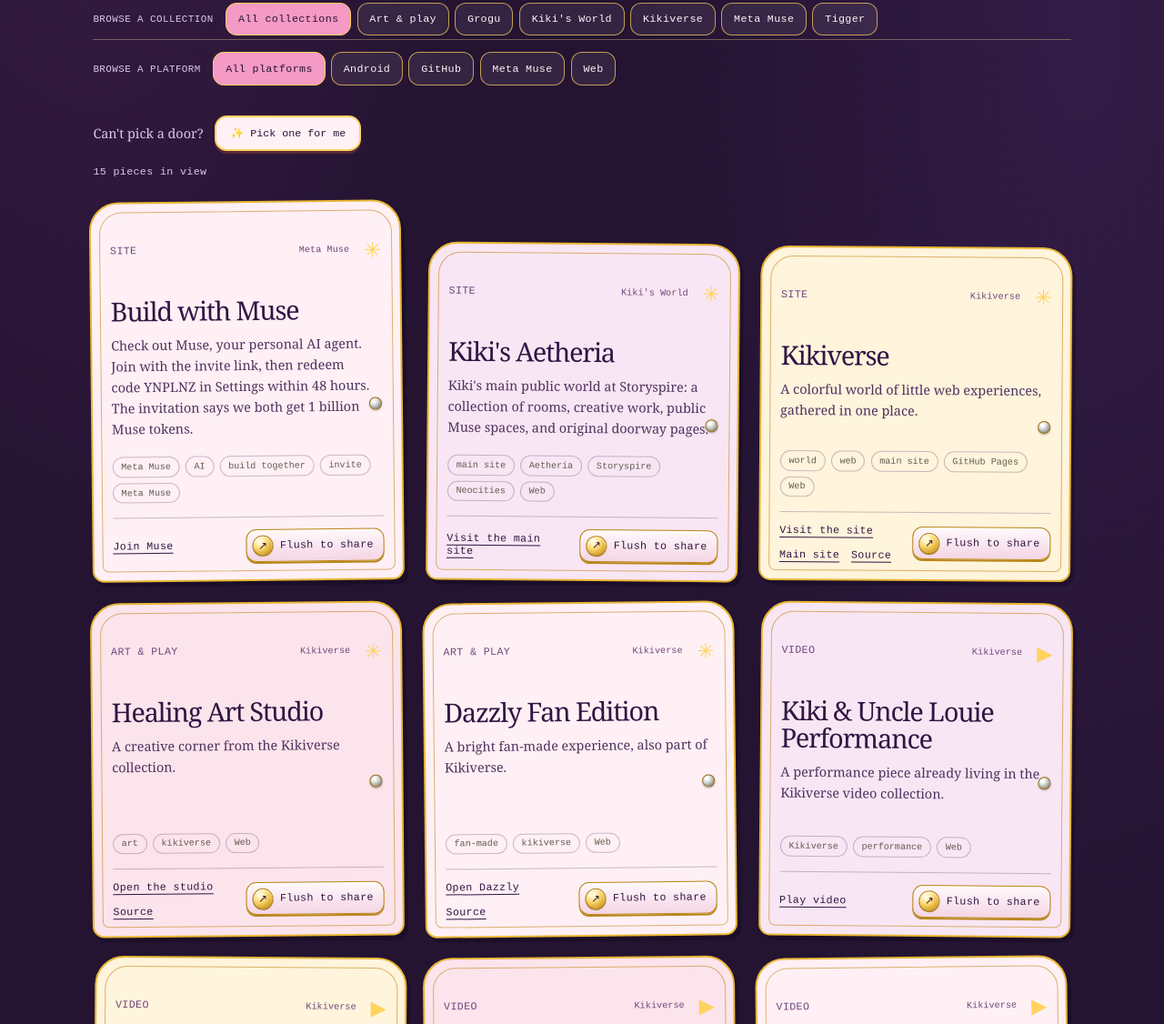
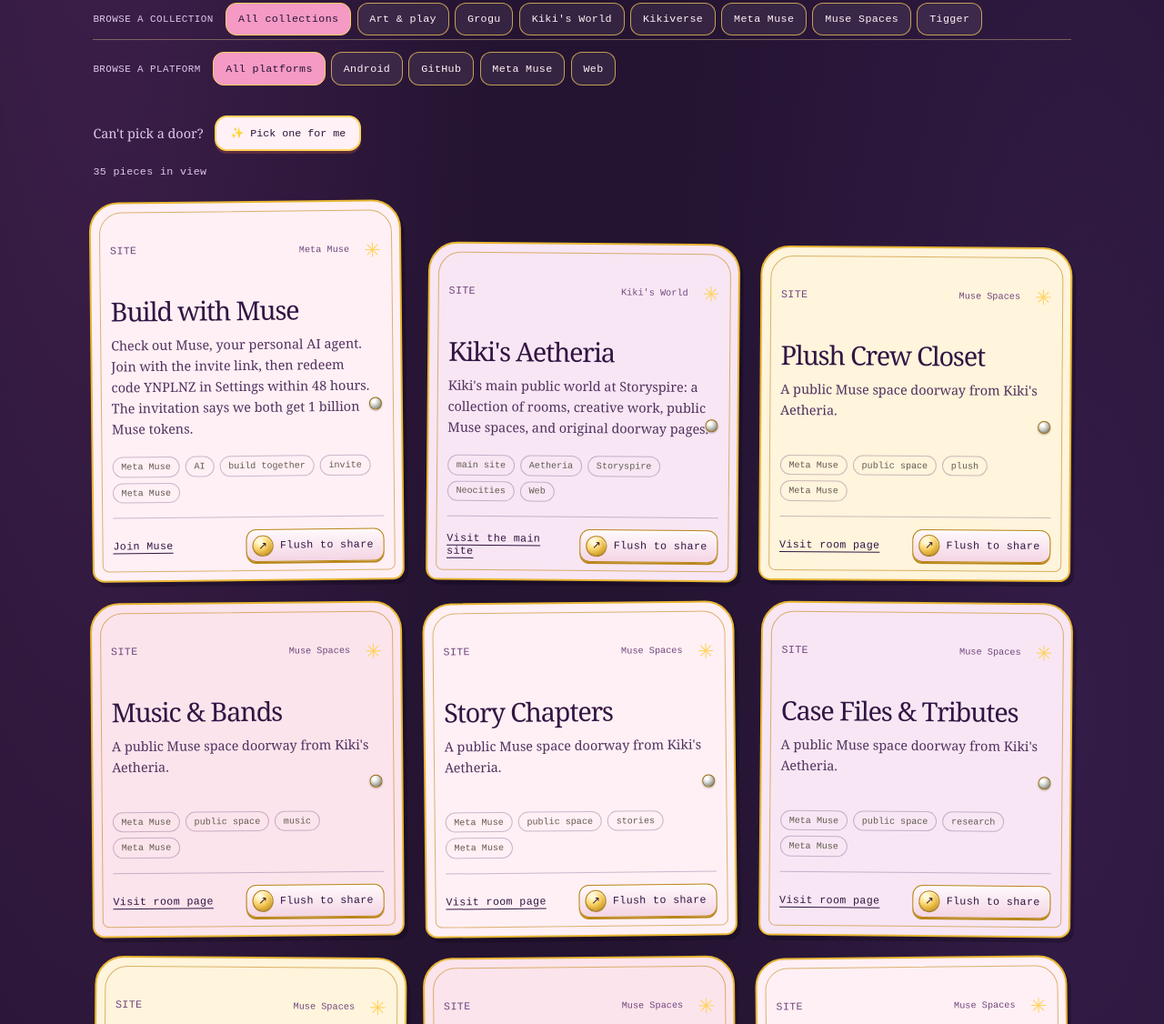
Before and after one commit to grogusmom1989-creator/content-shelf, a plain HTML site: page index.html in a window 1280 px wide. Shown: the part 947-2073 px from the top of the page at 91% size. Drawn offline with Linux system fonts and the light colour scheme.

Commit message:
Add public Muse room doors to Kiki shelf
Co-authored-by: Copilot App <223556219+Copilot@users.noreply.github.com>

```diff
--- a/catalog.json
+++ b/catalog.json
@@ -26,6 +26,206 @@
       "links": [
         { "label": "Visit the main site", "url": "https://1dkikiworldhq.neocities.org/" }
       ]
+    },
+    {
+      "id": "plush-crew-closet",
+      "title": "Plush Crew Closet",
+      "kind": "site",
+      "collection": "Muse Spaces",
+      "description": "A public Muse space doorway from Kiki's Aetheria.",
+      "tags": ["Meta Muse", "public space", "plush"],
+      "platforms": [{ "name": "Meta Muse" }],
+      "links": [{ "label": "Visit room page", "url": "https://1dkikiworldhq.neocities.org/plush-crew-closet.html" }]
+    },
+    {
+      "id": "music-bands",
+      "title": "Music & Bands",
+      "kind": "site",
+      "collection": "Muse Spaces",
+      "description": "A public Muse space doorway from Kiki's Aetheria.",
+      "tags": ["Meta Muse", "public space", "music"],
+      "platforms": [{ "name": "Meta Muse" }],
+      "links": [{ "label": "Visit room page", "url": "https://1dkikiworldhq.neocities.org/music-bands.html" }]
+    },
+    {
+      "id": "story-chapters",
+      "title": "Story Chapters",
+      "kind": "site",
+      "collection": "Muse Spaces",
+      "description": "A public Muse space doorway from Kiki's Aetheria.",
+      "tags": ["Meta Muse", "public space", "stories"],
+      "platforms": [{ "name": "Meta Muse" }],
+      "links": [{ "label": "Visit room page", "url": "https://1dkikiworldhq.neocities.org/story-chapters.html" }]
+    },
+    {
+      "id": "case-files-tributes",
+      "title": "Case Files & Tributes",
+      "kind": "site",
+      "collection": "Muse Spaces",
+      "description": "A public Muse space doorway from Kiki's Aetheria.",
+      "tags": ["Meta Muse", "public space", "research"],
+      "platforms": [{ "name": "Meta Muse" }],
+      "links": [{ "label": "Visit room page", "url": "https://1dkikiworldhq.neocities.org/case-files-tributes.html" }]
+    },
+    {
+      "id": "ideas",
+      "title": "Your Ideas",
+      "kind": "site",
+      "collection": "Muse Spaces",
+      "description": "A public Muse space doorway from Kiki's Aetheria.",
+      "tags": ["Meta Muse", "public space", "ideas"],
+      "platforms": [{ "name": "Meta Muse" }],
+      "links": [{ "label": "Visit room page", "url": "https://1dkikiworldhq.neocities.org/ideas.html" }]
+    },
+    {
+      "id": "layouts",
+      "title": "Layouts",
+      "kind": "site",
+      "collection": "Muse Spaces",
+      "description": "A public Muse space doorway from Kiki's Aetheria.",
+      "tags": ["Meta Muse", "public space", "design"],
+      "platforms": [{ "name": "Meta Muse" }],
+      "links": [{ "label": "Visit room page", "url": "https://1dkikiworldhq.neocities.org/layouts.html" }]
+    },
+    {
+      "id": "watch-face-wardrobe",
+      "title": "Watch Face Wardrobe",
+      "kind": "site",
+      "collection": "Muse Spaces",
+      "description": "A public Muse space doorway from Kiki's Aetheria.",
+      "tags": ["Meta Muse", "public space", "wearables"],
+      "platforms": [{ "name": "Meta Muse" }],
+      "links": [{ "label": "Visit room page", "url": "https://1dkikiworldhq.neocities.org/watch-face-wardrobe.html" }]
+    },
+    {
+      "id": "daily-crossword",
+      "title": "Daily Crossword",
+      "kind": "site",
+      "collection": "Muse Spaces",
+      "description": "A public Muse space doorway from Kiki's Aetheria.",
+      "tags": ["Meta Muse", "public space", "games"],
+      "platforms": [{ "name": "Meta Muse" }],
+      "links": [{ "label": "Visit room page", "url": "https://1dkikiworldhq.neocities.org/daily-crossword.html" }]
+    },
+    {
+      "id": "one-direction-tour-blogs",
+      "title": "One Direction · Tour Blogs",
+      "kind": "site",
+      "collection": "Muse Spaces",
+      "description": "A public Muse space doorway from Kiki's Aetheria.",
+      "tags": ["Meta Muse", "public space", "blogs"],
+      "platforms": [{ "name": "Meta Muse" }],
+      "links": [{ "label": "Visit room page", "url": "https://1dkikiworldhq.neocities.org/one-direction.html" }]
+    },
+    {
+      "id": "fan-notes",
+      "title": "Fan Notes",
+      "kind": "site",
+      "collection": "Muse Spaces",
+      "description": "A public Muse space doorway from Kiki's Aetheria.",
+      "tags": ["Meta Muse", "public space", "community"],
+      "platforms": [{ "name": "Meta Muse" }],
+      "links": [{ "label": "Visit room page", "url": "https://1dkikiworldhq.neocities.org/fan-notes.html" }]
+    },
+    {
+      "id": "my-ai-crew",
+      "title": "My AI Crew",
+      "kind": "site",
+      "collection": "Muse Spaces",
+      "description": "A public Muse space doorway from Kiki's Aetheria.",
+      "tags": ["Meta Muse", "public space", "AI"],
+      "platforms": [{ "name": "Meta Muse" }],
+      "links": [{ "label": "Visit room page", "url": "https://1dkikiworldhq.neocities.org/my-ai-crew.html" }]
+    },
+    {
+      "id": "news-ocean",
+      "title": "News Ocean",
+      "kind": "site",
+      "collection": "Muse Spaces",
+      "description": "A public Muse space doorway from Kiki's Aetheria.",
+      "tags": ["Meta Muse", "public space", "news"],
+      "platforms": [{ "name": "Meta Muse" }],
+      "links": [{ "label": "Visit room page", "url": "https://1dkikiworldhq.neocities.org/news-ocean.html" }]
+    },
+    {
+      "id": "ai-me-theater",
+      "title": "AI-Me Theater",
+      "kind": "site",
+      "collection": "Muse Spaces",
+      "description": "A public Muse space doorway from Kiki's Aetheria.",
+      "tags": ["Meta Muse", "public space", "theater"],
+      "platforms": [{ "name": "Meta Muse" }],
+      "links": [{ "label": "Visit room page", "url": "https://1dkikiworldhq.neocities.org/ai-me-theater.html" }]
+    },
+    {
+      "id": "the-bridge",
+      "title": "The Bridge",
+      "kind": "site",
+      "collection": "Muse Spaces",
+      "description": "A public Muse space doorway from Kiki's Aetheria.",
+      "tags": ["Meta Muse", "public space", "bridge"],
+      "platforms": [{ "name": "Meta Muse" }],
+      "links": [{ "label": "Visit room page", "url": "https://1dkikiworldhq.neocities.org/the-bridge.html" }]
+    },
+    {
+      "id": "icon-gallery",
+      "title": "Icon Gallery",
+      "kind": "site",
+      "collection": "Muse Spaces",
+      "description": "A public Muse space doorway from Kiki's Aetheria.",
+      "tags": ["Meta Muse", "public space", "icons"],
+      "platforms": [{ "name": "Meta Muse" }],
+      "links": [{ "label": "Visit room page", "url": "https://1dkikiworldhq.neocities.org/icon-gallery.html" }]
+    },
+    {
+      "id": "one-heart",
+      "title": "One Heart",
+      "kind": "site",
+      "collection": "Muse Spaces",
+      "description": "A public Muse space doorway from Kiki's Aetheria.",
+      "tags": ["Meta Muse", "public space", "community"],
+      "platforms": [{ "name": "Meta Muse" }],
+      "links": [{ "label": "Visit room page", "url": "https://1dkikiworldhq.neocities.org/one-heart.html" }]
+    },
+    {
+      "id": "amber-alerts",
+      "title": "AMBER Alerts",
+      "kind": "site",
+      "collection": "Muse Spaces",
+      "description": "A public Muse space doorway from Kiki's Aetheria.",
+      "tags": ["Meta Muse", "public space", "safety"],
+      "platforms": [{ "name": "Meta Muse" }],
+      "links": [{ "label": "Visit room page", "url": "https://1dkikiworldhq.neocities.org/amber-alerts.html" }]
+    },
+    {
+      "id": "featured-videos",
+      "title": "Featured Videos",
+      "kind": "site",
+      "collection": "Muse Spaces",
+      "description": "A public Muse space doorway from Kiki's Aetheria.",
+      "tags": ["Meta Muse", "public space", "videos"],
+      "platforms": [{ "name": "Meta Muse" }],
+      "links": [{ "label": "Visit room page", "url": "https://1dkikiworldhq.neocities.org/featured-videos.html" }]
+    },
+    {
+      "id": "complaint-club",
+      "title": "The Complaint Club",
+      "kind": "site",
+      "collection": "Muse Spaces",
+      "description": "A public Muse space doorway from Kiki's Aetheria.",
+      "tags": ["Meta Muse", "public space", "community"],
+      "platforms": [{ "name": "Meta Muse" }],
+      "links": [{ "label": "Visit room page", "url": "https://1dkikiworldhq.neocities.org/complaint-club.html" }]
+    },
+    {
+      "id": "kikis-toolbox",
+      "title": "Kiki's Toolbox",
+      "kind": "site",
+      "collection": "Muse Spaces",
+      "description": "A public Muse space doorway from Kiki's Aetheria.",
+      "tags": ["Meta Muse", "public space", "tools"],
+      "platforms": [{ "name": "Meta Muse" }],
+      "links": [{ "label": "Visit room page", "url": "https://1dkikiworldhq.neocities.org/kikis-toolbox.html" }]
     },
     {
       "id": "kikiverse",
--- a/index.html
+++ b/index.html
@@ -7,7 +7,7 @@
     <meta name="description" content="Kiki's Content Project Shelf brings her creative worlds, projects, and videos together in one place.">
     <title>Kiki's Content Project Shelf</title>
     <link rel="stylesheet" href="style.css?v=6">
-    <script src="shelf.js?v=7" defer></script>
+    <script src="shelf.js?v=8" defer></script>
   </head>
   <body>
     <header class="masthead">
--- a/shelf.js
+++ b/shelf.js
@@ -233,7 +233,7 @@ search.addEventListener("input", render);
 
 async function loadCatalog() {
   try {
-    const response = await fetch("catalog.json?v=6");
+    const response = await fetch("catalog.json?v=7");
     if (!response.ok) throw new Error(`Catalog request failed with status ${response.status}`);
     const catalog = await response.json();
     if (!Array.isArray(catalog.items)) throw new TypeError("Catalog is missing its items list");
```
Also changed, not shown: 1 other file.
